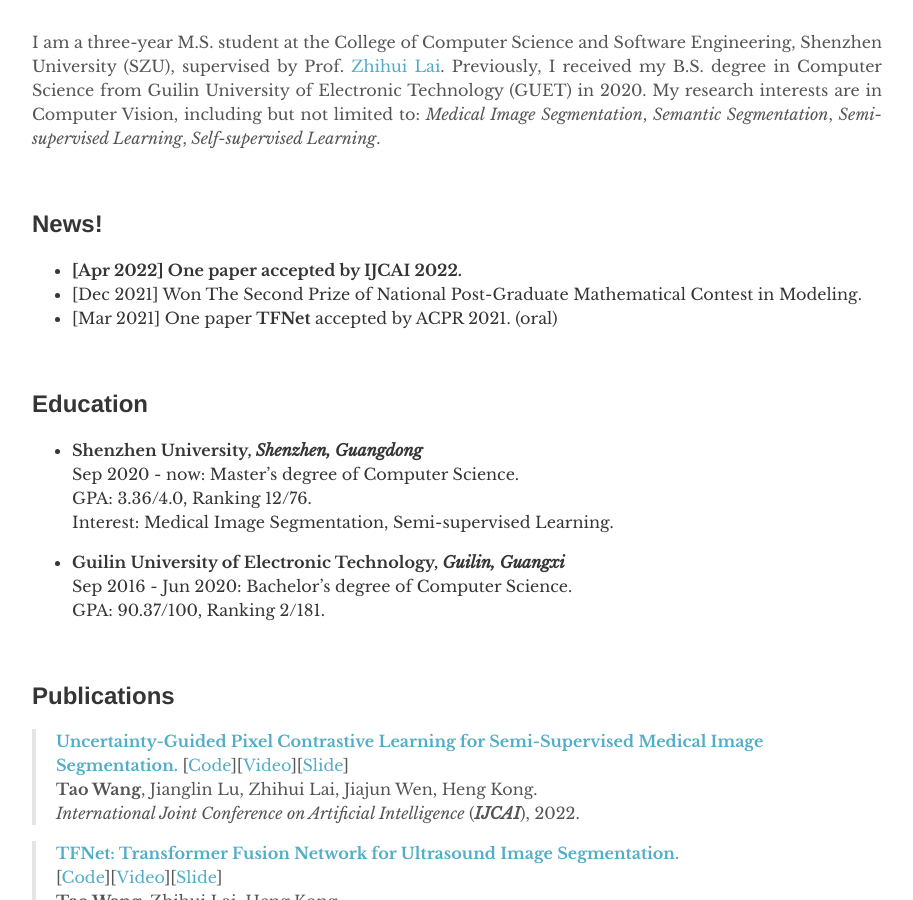
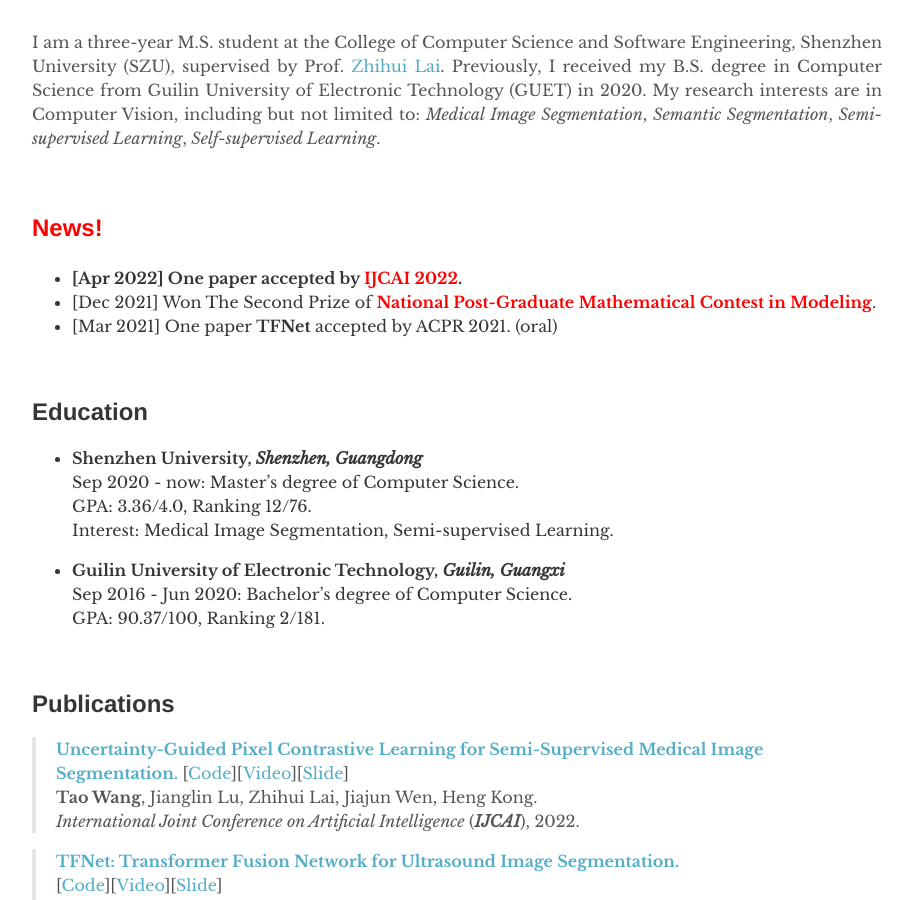
Before and after one commit to taovv/taovv.github.io, a Jekyll site: the page built from index.md, in a window 1280 px wide and 900 px high, scrolled down 476 px. Shown: the whole window, without its empty margins (183-1096 px from the left). Built offline with Jekyll 4.4.1, drawn with Linux system fonts in a browser that asks for light colours; a script that is not in the unit is left out.

Commit message:
Update index.md

```diff
--- a/index.md
+++ b/index.md
@@ -8,10 +8,10 @@ layout: about
 
 <br>
 
-## News!
+## <font color="red">News!</font>
 
-- <b>[Apr 2022] One paper accepted by IJCAI 2022.</b><br>
-- [Dec 2021] Won The Second Prize of National Post-Graduate Mathematical Contest in Modeling.
+- <b>[Apr 2022] One paper accepted by <font color="red">IJCAI 2022</font>.</b><br>
+- [Dec 2021] Won The Second Prize of <font color="red"><b>National Post-Graduate Mathematical Contest in Modeling</b></font>.
 - [Mar 2021] One paper **TFNet** accepted by ACPR 2021. (oral)<br>
 
 <br>
```
